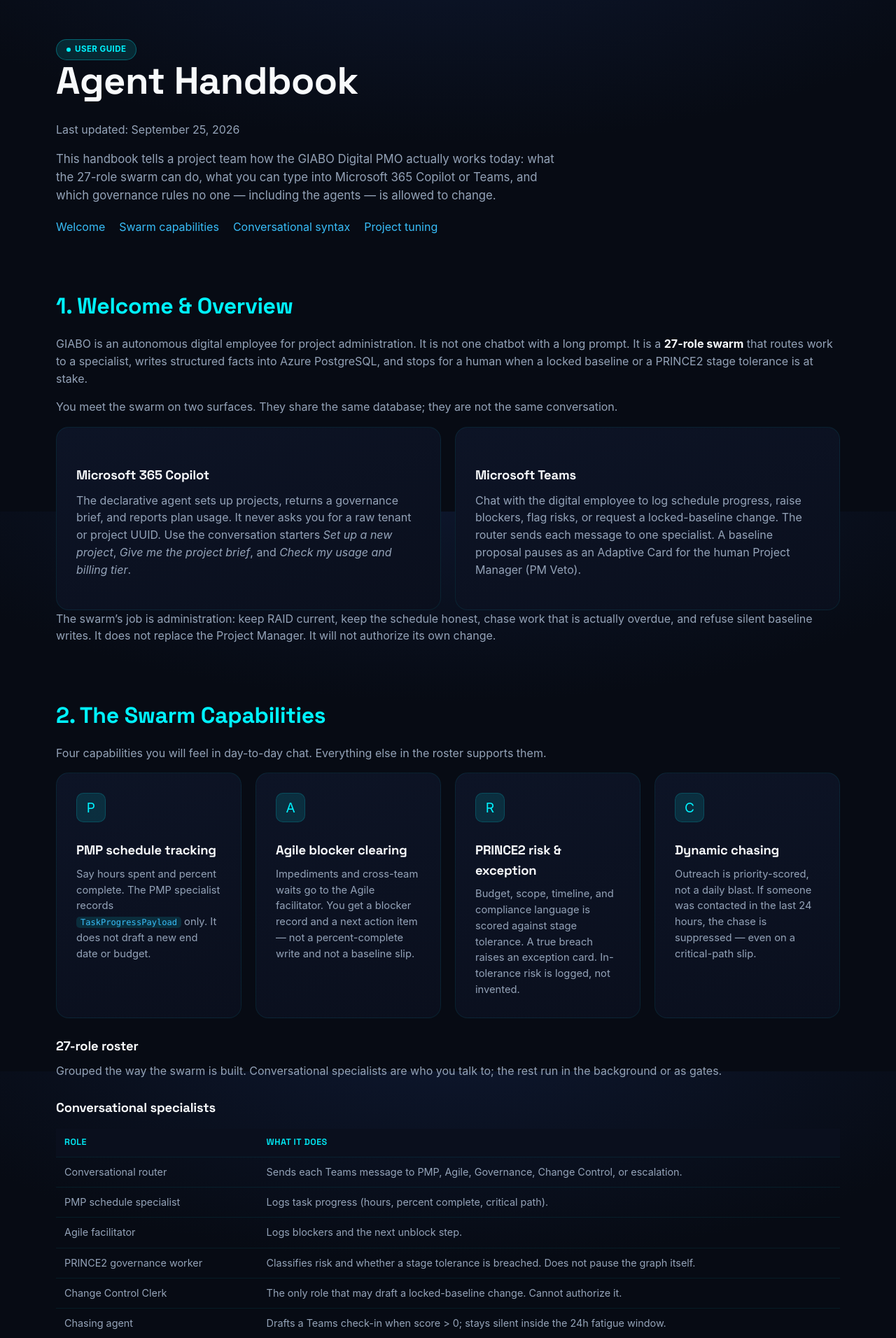
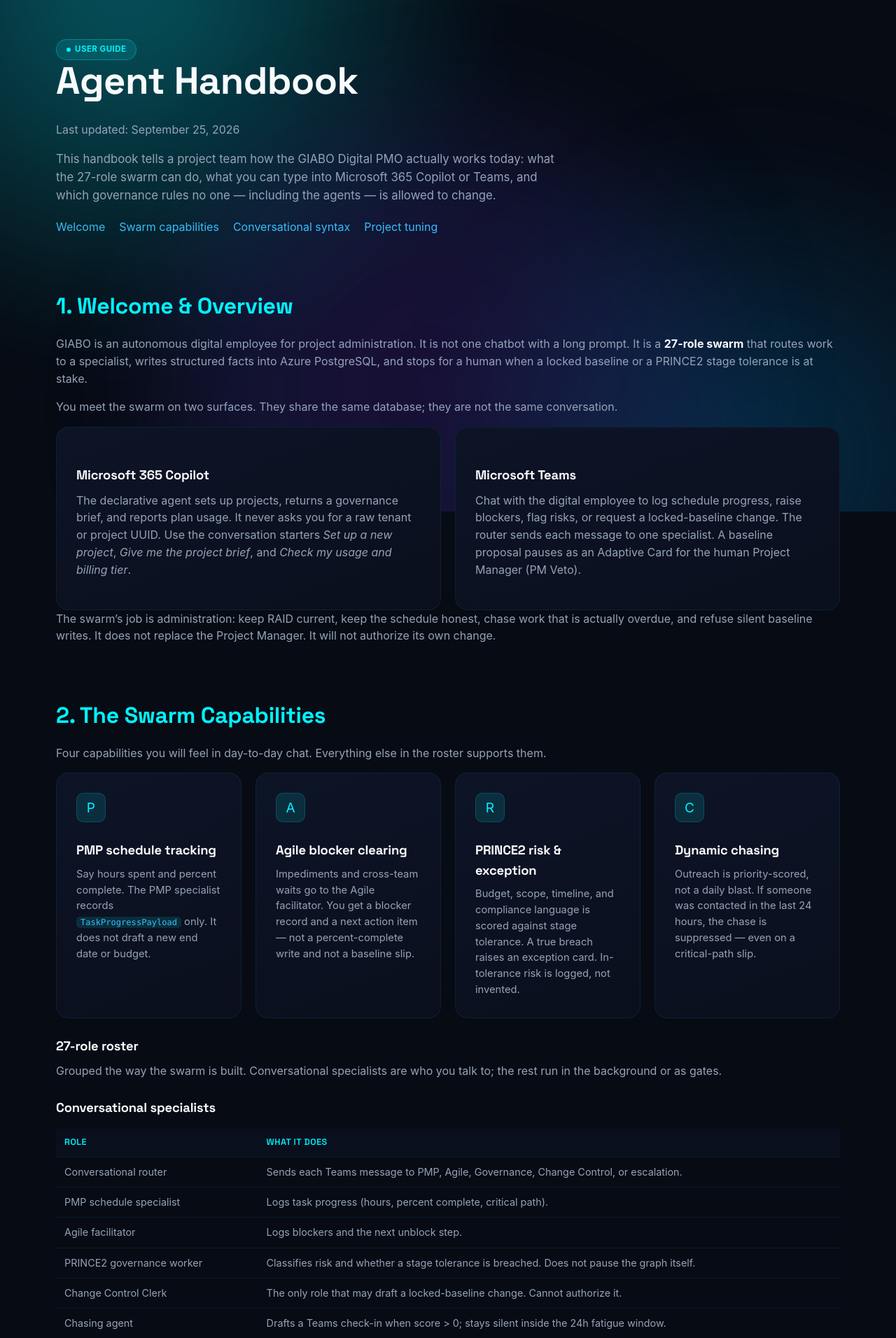
Before and after one commit to markd23-sharpaxe/giabo-digital-pmo, a FastAPI app: page /guide in a window 1280 px wide. Shown: the part 69-1981 px from the top of the page at 70% size. Run offline with FastAPI, Linux system fonts and the light colour scheme.

Commit message:
Add a fixed CSS mesh-gradient so every page sits on a drifting navy, cyan, and indigo field.
Keep the orbs GPU-composited (transform only), pointer-events none, and static under reduced motion.

Co-authored-by: Cursor <cursoragent@cursor.com>

```diff
--- a/static/css/theme.css
+++ b/static/css/theme.css
@@ -45,7 +45,7 @@ html,
 body {
   margin: 0;
   padding: 0;
-  background: radial-gradient(ellipse 120% 80% at 50% -10%, #0e1830 0%, var(--bg-primary) 55%) fixed;
+  background: var(--bg-primary);
   color: var(--text-primary);
   font-family: var(--font-body);
   line-height: 1.55;
@@ -95,7 +95,87 @@ p {
    Layout shell
    ----------------------------------------------------------------------------- */
 
+.mesh-bg {
+  position: fixed;
+  inset: 0;
+  z-index: 0;
+  pointer-events: none;
+  overflow: hidden;
+}
+
+.mesh-orb {
+  position: absolute;
+  display: block;
+  width: 78vmax;
+  height: 78vmax;
+  border-radius: 50%;
+  will-change: transform;
+  filter: blur(72px);
+  transform: translate3d(0, 0, 0);
+}
+
+.mesh-orb-a {
+  top: -28vmax;
+  left: -18vmax;
+  opacity: 0.34;
+  background: radial-gradient(circle at 40% 40%, #00f2fe 0%, rgba(0, 242, 254, 0) 62%);
+  animation: mesh-drift-a 34s ease-in-out infinite alternate;
+}
+
+.mesh-orb-b {
+  top: 18vmax;
+  right: -24vmax;
+  opacity: 0.3;
+  background: radial-gradient(circle at 50% 50%, #0284c7 0%, rgba(2, 132, 199, 0) 64%);
+  animation: mesh-drift-b 40s ease-in-out infinite alternate;
+}
+
+.mesh-orb-c {
+  bottom: -30vmax;
+  left: 12vmax;
+  opacity: 0.28;
+  background: radial-gradient(circle at 45% 45%, #4c1d95 0%, #312e81 38%, rgba(49, 46, 129, 0) 66%);
+  animation: mesh-drift-c 28s ease-in-out infinite alternate;
+}
+
+@keyframes mesh-drift-a {
+  from {
+    transform: translate3d(0, 0, 0) scale(1);
+  }
+  to {
+    transform: translate3d(12vmax, 8vmax, 0) scale(1.08);
+  }
+}
+
+@keyframes mesh-drift-b {
+  from {
+    transform: translate3d(0, 0, 0) scale(1.04);
+  }
+  to {
+    transform: translate3d(-14vmax, -6vmax, 0) scale(0.94);
+  }
+}
+
+@keyframes mesh-drift-c {
+  from {
+    transform: translate3d(0, 0, 0) scale(0.96);
+  }
+  to {
+    transform: translate3d(8vmax, -10vmax, 0) scale(1.1);
+  }
+}
+
+@media (prefers-reduced-motion: reduce) {
+  .mesh-orb-a,
+  .mesh-orb-b,
+  .mesh-orb-c {
+    animation: none;
+  }
+}
+
 .site-wrap {
+  position: relative;
+  z-index: 1;
   min-height: 100vh;
   display: flex;
   flex-direction: column;
--- a/templates/base.html
+++ b/templates/base.html
@@ -13,6 +13,11 @@
   {% block extra_head %}{% endblock %}
 </head>
 <body>
+  <div class="mesh-bg" aria-hidden="true">
+    <span class="mesh-orb mesh-orb-a"></span>
+    <span class="mesh-orb mesh-orb-b"></span>
+    <span class="mesh-orb mesh-orb-c"></span>
+  </div>
   <div class="site-wrap">
     <nav class="site-nav">
       <div class="container">
```
